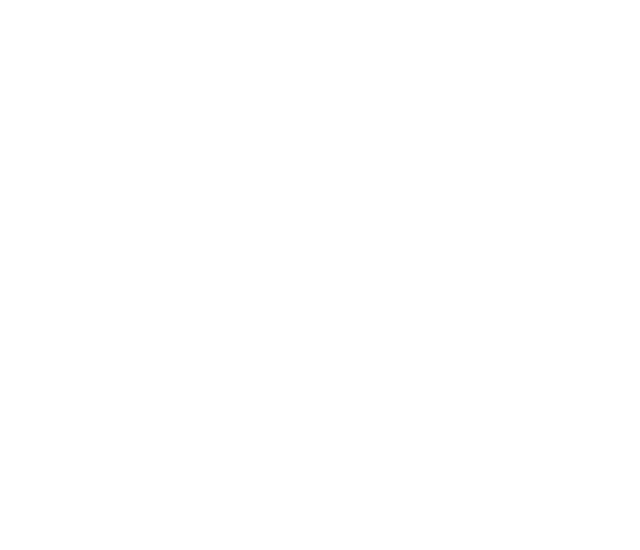
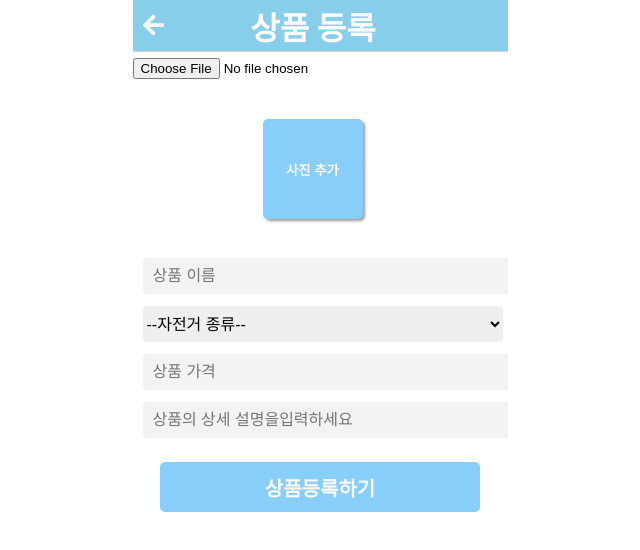
Before and after one commit to kgh3489/2021Hanium, a React (Create React App) app in the folder frontend/: page /product_register in a window 1280 px wide. Shown: the top 550 px of the page, without its empty margins (320-960 px from the left). Built offline with nearby package versions, Linux system fonts and the light colour scheme.

Commit message:
네이버 로그인 추가

```diff
--- a/frontend/package.json
+++ b/frontend/package.json
@@ -12,6 +12,7 @@
     "gh-pages": "^3.2.3",
     "react": "^17.0.2",
     "react-dom": "^17.0.2",
+    "react-login-by-naver": "^0.1.8",
     "react-router-dom": "^5.2.0",
     "react-scripts": "4.0.3",
     "web-vitals": "^1.0.1",
--- a/frontend/public/index.html
+++ b/frontend/public/index.html
@@ -10,6 +10,7 @@
       content="Web site created using create-react-app"
     />
     <title>빌려드림</title>
+    <script type="text/javascript" src="https://static.nid.naver.com/js/naveridlogin_js_sdk_2.0.0.js" charset="utf-8"></script>
   </head>
   <body>
     <noscript>You need to enable JavaScript to run this app.</noscript>
--- a/frontend/src/app.jsx
+++ b/frontend/src/app.jsx
@@ -4,6 +4,7 @@
 import ProductList from './component/product_list/product_list';
 import { BrowserRouter, Route, Switch } from 'react-router-dom';
 import Login from './component/register_login/login';
+import ProductRegister from './component/product_register/product_register';
 
 function App() {
   return (
@@ -19,6 +20,10 @@
           <Route exact path="/login">
             <Login />
           </Route>
+
+          <Route exact path="/product_register">
+            <ProductRegister />
+          </Route>
         </Switch>
       </BrowserRouter>
     </div>
--- a/frontend/src/component/header/header.module.css
+++ b/frontend/src/component/header/header.module.css
@@ -3,7 +3,7 @@
   justify-content: space-between;
   align-items: center;
   width: 100%;
-  height: 3.5rem;
+  height: 3.2rem;
   background: skyblue;
   border-bottom: 1px solid lightgray;
   margin: 0;
--- a/frontend/src/component/product_list/product_list.jsx
+++ b/frontend/src/component/product_list/product_list.jsx
@@ -1,10 +1,17 @@
 import React from 'react';
 import styles from './product_list.module.css';
-import Product from './product_item/product_item'
+import Product from './product_item/product_item';
+import { useHistory } from 'react-router-dom';
+
 
 
 const ProductList = (props) => {
-
+    const history = useHistory();
+    const goToProductRegister = () => {
+        history.push({
+            pathname: "/product_register"
+        })
+    }
 
 
     return (
@@ -19,7 +26,7 @@
             <Product />
             <Product />
             <Product />
-            <button className={styles.float}>
+            <button className={styles.float} onClick={goToProductRegister}>
                 <i className="fas fa-plus"></i>
             </button>
         </section>
--- /dev/null
+++ b/frontend/src/component/product_register/product_register.jsx
@@ -0,0 +1,57 @@
+import styles from './product_register.module.css';
+import { useHistory } from 'react-router-dom';
+
+
+function ProductRegister() {
+
+    const history = useHistory();
+
+    const goToHome = () => {
+        history.push({
+            pathname: "/"
+        })
+    }
+
+    return (
+        <div className={styles.container}>
+            {/* Header */}
+            <div className={styles.header}>
+                <div className={styles.header_left}>
+                    <button className={styles.gotoHome} onClick={goToHome}><i className="fas fa-arrow-left"></i></button>
+                </div>
+                <div className={styles.title}>
+                    <h1 className={styles.title_h1}>상품 등록</h1>
+                </div>
+            </div>
+            {/* Content */}
+            <div className={styles.content}>
+                {/* Photo */}
+                <div className={styles.product_photo}>
+                    <input type="file"/>
+                    <button className={styles.photo_inputBtn}>사진 추가</button>
+                </div>
+                {/* Product Input */}
+                <div className={styles.input_content}>
+                    <input className={styles.productName} type="text" placeholder="상품 이름" />
+                    <select name="" className={styles.bikeStyle}>
+                        <option value="">--자전거 종류--</option>
+                        <option value="">하이브리드</option>
+                        <option value="">MTV</option>
+                        <option value="">로드</option>
+                    </select>
+                    <input type="text" name="productPrice" placeholder="상품 가격" />
+                    <input  type="text" placeholder="상품의 상세 설명을입력하세요" />
+                </div>
+                {/* Submit */}
+                <div className={styles.product_submit}>
+                    <button className={styles.submitBtn}>상품등록하기</button>
+                </div>
+
+            </div>
+        </div>
+
+
+    );
+}
+
+export default ProductRegister;
--- /dev/null
+++ b/frontend/src/component/product_register/product_register.module.css
@@ -0,0 +1,121 @@
+.container {
+    width: 100%;
+    height: 100%;
+    overflow-y: hidden;
+}
+
+/* 스크롤바 디자인 */
+.content::-webkit-scrollbar {
+    width: 0.15em;
+}
+
+.content::-webkit-scrollbar-thumb {
+    background-color: lightgray;
+    border-radius: 1em;
+}
+
+/* Header */
+.header {
+    display: flex;
+    justify-content: left;
+    align-items: center;
+    width: 100%;
+    height: 3.2rem;
+    background: skyblue;
+    color: snow;
+    border-bottom: 1px solid lightgray;
+    margin: 0;
+    padding: 0;
+    position: sticky;
+    top: 0;
+}
+
+.gotoHome {
+    color: snow;
+    font-size: 1.5rem;
+    margin-left: 0.3rem;
+}
+.title {
+    padding-left: 5rem;
+}
+
+/* Content */
+.content {
+    width: 100%;
+    height: 100%;
+    display: flex;
+    background-color: white;
+    flex-direction: column;
+    align-items: center;
+    overflow: scroll;
+}
+
+/* 사진 추가 */
+.product_photo {
+    width: 100%;
+    height: 180px;
+    margin-top: 5px;
+}
+
+.photo_inputBtn {
+    width: 100px;
+    height: 100px;
+    background-color: lightskyblue;
+    color: snow;
+    font-weight: bold;
+    border-radius: 5px;
+    box-shadow: 2px 2px 3px #999;
+    cursor: pointer;
+    margin-top: 40px;
+    margin-left: 130px;
+}
+
+/* 내용 추가 */
+.input_content {
+    width: 100%;
+    height: 200px;
+    padding: 10px;
+    margin-top: 5px;
+}
+
+.input_content input {
+    margin: 6px 10px;
+    width: 22em;
+    height: 36px;
+    padding: 0px 10px;
+    font-size: 16px;
+    background-color: #f3f3f3;
+    border: 0;
+    border-radius: 4px;
+}
+
+.bikeStyle {
+    margin: 6px 10px;
+    width: 22.5em;
+    height: 36px;
+    border: 0;
+    border-radius: 4px;
+    font-size: 16px;
+}
+
+.productDesc {
+    height: 50px;
+}
+
+/* 상품 제출 */
+.product_submit {
+    display: flex;
+    width: 100%;
+}
+
+.submitBtn {
+    background-color: lightskyblue;
+    color: snow;
+    font-weight: bolder;
+    font-size: 20px;
+    border-radius: 5px;
+    width: 20rem;
+    height: 50px;
+    margin: auto;
+    cursor: pointer;
+}
--- a/frontend/src/component/register_login/login.module.css
+++ b/frontend/src/component/register_login/login.module.css
@@ -46,11 +46,11 @@
     width: fit-content;
 }
 
-label {
+.form label {
     font-size: 20px;
 }
 
-input {
+.form input {
     margin-top: 6px;
     min-width: 18em;
     height: 37px;
@@ -69,7 +69,7 @@
     box-shadow: 0px 0px 14px 0.3px #0e81ce96;
 } */
 
-input:focus {
+.form input:focus {
     outline: none;
     box-shadow: 0px 0px 12px 0.8px #3474dbb2;
 }
--- a/frontend/src/index.js
+++ b/frontend/src/index.js
@@ -3,17 +3,10 @@
 import './index.css';
 import App from './app';
 import '@fortawesome/fontawesome-free/js/all.js';
-import { BrowserRouter, Route, Switch } from 'react-router-dom';
 
 ReactDOM.render(
   <React.StrictMode>
-    <BrowserRouter>
-      <Switch>
-        <Route exact path="/">
-              <App />
-        </Route>
-      </Switch>
-    </BrowserRouter>
+    <App />
   </React.StrictMode>,
   document.getElementById('root')
 );
```
Also changed, not shown: frontend/src/component/register_login/login.jsx (+84 -9 lines), 1 other file (tests, documents, lock files or other folders).
